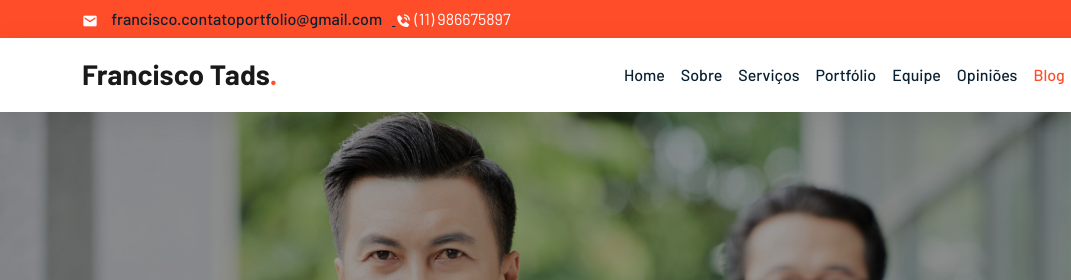
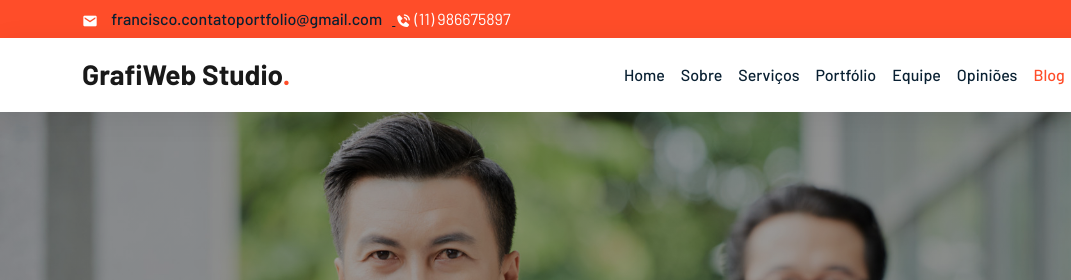
Before and after one commit to Francisco-tads/Escola-tecnica, a plain HTML site: page index.html in a window 1280 px wide. Shown: the top 280 px of the page, 0-1071 px from the left. Drawn offline with nearby package versions, Linux system fonts and the light colour scheme.

Commit message:
Updated index.html

```diff
--- a/index.html
+++ b/index.html
@@ -50,7 +50,7 @@
     <!-- BOTTOM NAV -->
     <nav class="navbar navbar-expand-lg navbar-light bg-white sticky-top">
         <div class="container">
-            <a class="navbar-brand" href="#">Francisco Tads<span class="dot">.</span></a>
+            <a class="navbar-brand" href="#">GrafiWeb Studio<span class="dot">.</span></a>
             <button class="navbar-toggler" type="button" data-bs-toggle="collapse" data-bs-target="#navbarNav"
                 aria-controls="navbarNav" aria-expanded="false" aria-label="Toggle navigation">
                 <span class="navbar-toggler-icon"></span>
```
